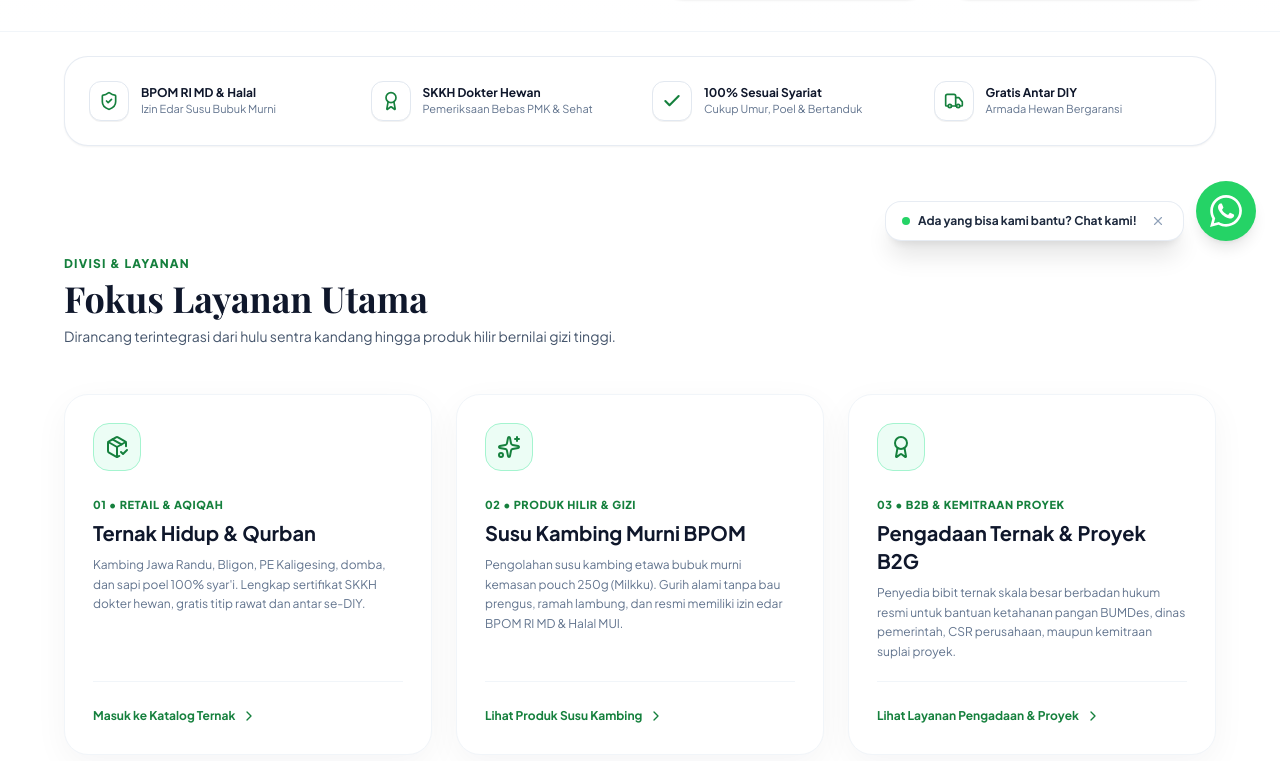
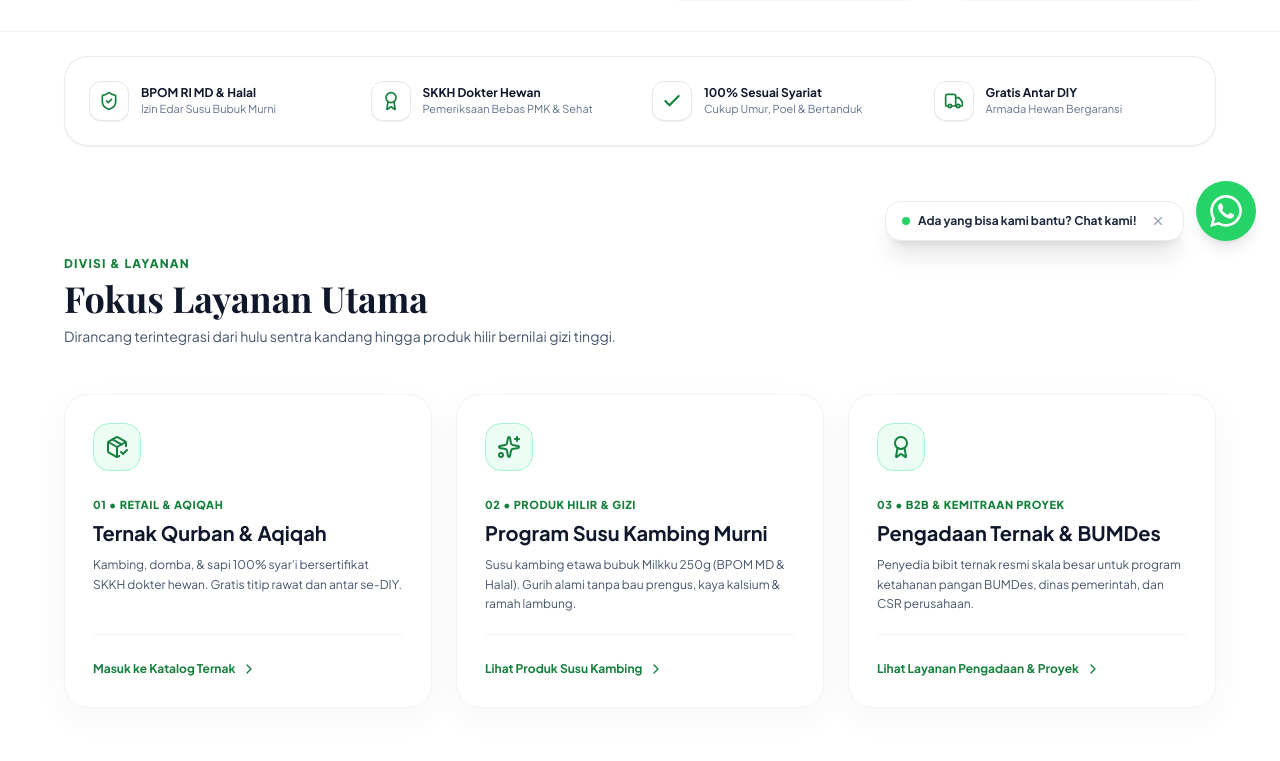
Before and after one commit to hidayatsholeh54/cv-joglo-makmur-perkasa, a Next.js app: page / in a window 1280 px wide. Shown: the part 535-1296 px from the top of the page. Built offline with nearby package versions, Linux system fonts and the light colour scheme.

Commit message:
refactor: simplify card copy into punchy app-style text, rename Joglo Hub to Kemitraan Kandang, highlight Program Susu Kambing Murni

```diff
--- a/src/app/page.js
+++ b/src/app/page.js
@@ -226,11 +226,10 @@ export default function HomePage() {
                     01 • RETAIL &amp; AQIQAH
                   </span>
                   <h3 className="text-xl font-bold text-slate-900 mt-1">
-                    Ternak Hidup &amp; Qurban
+                    Ternak Qurban &amp; Aqiqah
                   </h3>
-                  <p className="text-xs text-slate-500 mt-2 leading-relaxed">
-                    Kambing Jawa Randu, Bligon, PE Kaligesing, domba, dan sapi poel 100% syar&apos;i.
-                    Lengkap sertifikat SKKH dokter hewan, gratis titip rawat dan antar se-DIY.
+                  <p className="text-xs text-slate-600 mt-2 leading-relaxed">
+                    Kambing, domba, &amp; sapi 100% syar&apos;i bersertifikat SKKH dokter hewan. Gratis titip rawat dan antar se-DIY.
                   </p>
                 </div>
                 <div className="pt-5 mt-5 border-t border-slate-100">
@@ -244,7 +243,7 @@ export default function HomePage() {
                 </div>
               </div>
 
-              {/* Kotak 2: Susu Kambing Murni BPOM */}
+              {/* Kotak 2: Program Susu Kambing Murni BPOM */}
               <div className="nusa-card p-6 sm:p-7 bg-white flex flex-col justify-between border-2 border-emerald-600/30">
                 <div>
                   <div className="w-12 h-12 rounded-2xl bg-emerald-50 border border-emerald-200 flex items-center justify-center text-[#15803d] mb-5">
@@ -254,11 +253,10 @@ export default function HomePage() {
                     02 • PRODUK HILIR &amp; GIZI
                   </span>
                   <h3 className="text-xl font-bold text-slate-900 mt-1">
-                    Susu Kambing Murni BPOM
+                    Program Susu Kambing Murni
                   </h3>
-                  <p className="text-xs text-slate-500 mt-2 leading-relaxed">
-                    Pengolahan susu kambing etawa bubuk murni kemasan pouch 250g (Milkku).
-                    Gurih alami tanpa bau prengus, ramah lambung, dan resmi memiliki izin edar BPOM RI MD &amp; Halal MUI.
+                  <p className="text-xs text-slate-600 mt-2 leading-relaxed">
+                    Susu kambing etawa bubuk Milkku 250g (BPOM MD &amp; Halal). Gurih alami tanpa bau prengus, kaya kalsium &amp; ramah lambung.
                   </p>
                 </div>
                 <div className="pt-5 mt-5 border-t border-slate-100">
@@ -282,11 +280,10 @@ export default function HomePage() {
                     03 • B2B &amp; KEMITRAAN PROYEK
                   </span>
                   <h3 className="text-xl font-bold text-slate-900 mt-1">
-                    Pengadaan Ternak &amp; Proyek B2G
+                    Pengadaan Ternak &amp; BUMDes
                   </h3>
-                  <p className="text-xs text-slate-500 mt-2 leading-relaxed">
-                    Penyedia bibit ternak skala besar berbadan hukum resmi untuk bantuan
-                    ketahanan pangan BUMDes, dinas pemerintah, CSR perusahaan, maupun kemitraan suplai proyek.
+                  <p className="text-xs text-slate-600 mt-2 leading-relaxed">
+                    Penyedia bibit ternak resmi skala besar untuk program ketahanan pangan BUMDes, dinas pemerintah, dan CSR perusahaan.
                   </p>
                 </div>
                 <div className="pt-5 mt-5 border-t border-slate-100">
--- a/src/app/partner/page.js
+++ b/src/app/partner/page.js
@@ -76,10 +76,10 @@ export default function PartnerPage() {
                     01 • HILIRISASI PRODUK
                   </span>
                   <h3 className="font-heading text-xl sm:text-2xl font-bold text-slate-900 group-hover:text-[#15803d] transition-colors">
-                    Reseller Susu BPOM
+                    Program Susu Kambing Murni
                   </h3>
                   <p className="text-sm text-slate-600 leading-relaxed">
-                    Peluang usaha susu kambing etawa bubuk murni (Milkku 250g) berizin resmi <strong className="text-slate-900">BPOM RI MD &amp; Halal</strong>. Modal ringan mulai 10 bungkus, margin tebal, disiapkan materi promosi harian siap posting.
+                    Peluang usaha susu etawa Milkku 250g (BPOM &amp; Halal). Modal ringan mulai 10 pcs, margin tebal, materi promosi harian siap pakai.
                   </p>
                 </div>
               </div>
@@ -94,7 +94,7 @@ export default function PartnerPage() {
               </div>
             </div>
 
-            {/* KARTU 2: JOGLO HUB (Kemitraan Ternak Plasma) */}
+            {/* KARTU 2: KEMITRAAN KANDANG */}
             <div
               onClick={() => setModalType("JOGLO_HUB")}
               className="rounded-[28px] p-6 bg-white border-2 border-slate-200 hover:border-[#15803d] transition-all duration-300 shadow-sm hover:shadow-xl hover:-translate-y-1 flex flex-col justify-between group cursor-pointer"
@@ -109,10 +109,10 @@ export default function PartnerPage() {
                     02 • BINAAN RAKYAT
                   </span>
                   <h3 className="font-heading text-xl sm:text-2xl font-bold text-slate-900 group-hover:text-amber-800 transition-colors">
-                    Joglo Hub Plasma
+                    Kemitraan Kandang
                   </h3>
                   <p className="text-sm text-slate-600 leading-relaxed">
-                    Pemberdayaan peternak rakyat terintegrasi. Suplai bibit bakalan unggul, pakan konsentrat fermentasi kering (bebas beban ngarit), serta <strong className="text-slate-900">kepastian penyerapan panen (offtaker)</strong>.
+                    Pemberdayaan peternak binaan. Suplai bibit unggul, pakan fermentasi tanpa ngarit, serta kepastian 100% serap panen (offtaker).
                   </p>
                 </div>
               </div>
@@ -145,7 +145,7 @@ export default function PartnerPage() {
                     Qurban Praktis
                   </h3>
                   <p className="text-sm text-slate-600 leading-relaxed">
-                    Qurban tanpa repot potong dan kirim sendiri. Disembelih syar&apos;i dan <strong className="text-slate-900">disalurkan langsung ke daerah minus daging</strong> di pelosok Menoreh &amp; Gunungkidul lengkap video laporan atas nama Anda.
+                    Qurban praktis syar&apos;i disalurkan langsung ke daerah minus daging pelosok Menoreh &amp; Gunungkidul lengkap video laporan atas nama Anda.
                   </p>
                 </div>
               </div>
@@ -228,11 +228,11 @@ export default function PartnerPage() {
                 </p>
               </div>
 
-              {/* Q2: Joglo Hub Plasma */}
+              {/* Q2: Kemitraan Kandang */}
               <div className="nusa-card p-5 sm:p-6 bg-white space-y-2">
                 <h4 className="text-sm font-bold text-slate-900 flex items-center gap-2">
                   <HelpCircle className="w-4 h-4 text-[#15803d] shrink-0" />
-                  <span>Bagaimana skema pendampingan dan jaminan panen Joglo Hub?</span>
+                  <span>Bagaimana skema pendampingan dan jaminan panen Kemitraan Kandang?</span>
                 </h4>
                 <p className="text-xs sm:text-sm text-slate-600 leading-relaxed pl-6">
                   Mitra peternak disuplai bibit bakalan lolos cek dokter hewan dan <strong>pakan konsentrat fermentasi kering</strong> (bebas beban ngarit). Tim mantri kandang melakukan kontrol kesehatan rutin, dan seluruh hasil panen <strong>100% dibeli tunai (offtaker)</strong> oleh CV.
@@ -479,7 +479,7 @@ export default function PartnerPage() {
                   PROGRAM PEMBERDAYAAN PETERNAK
                 </span>
                 <h3 className="font-heading text-2xl sm:text-3xl font-bold text-slate-900 mt-1">
-                  Joglo Hub Ecosystem
+                  Kemitraan Kandang Rakyat
                 </h3>
                 <p className="text-sm sm:text-base text-slate-600 mt-2 leading-relaxed">
                   Program kemitraan ternak rakyat terintegrasi di Samigaluh, Kulon Progo, Sleman, Bantul, dan sekitarnya dengan jaminan pasokan dan pasar.
```
